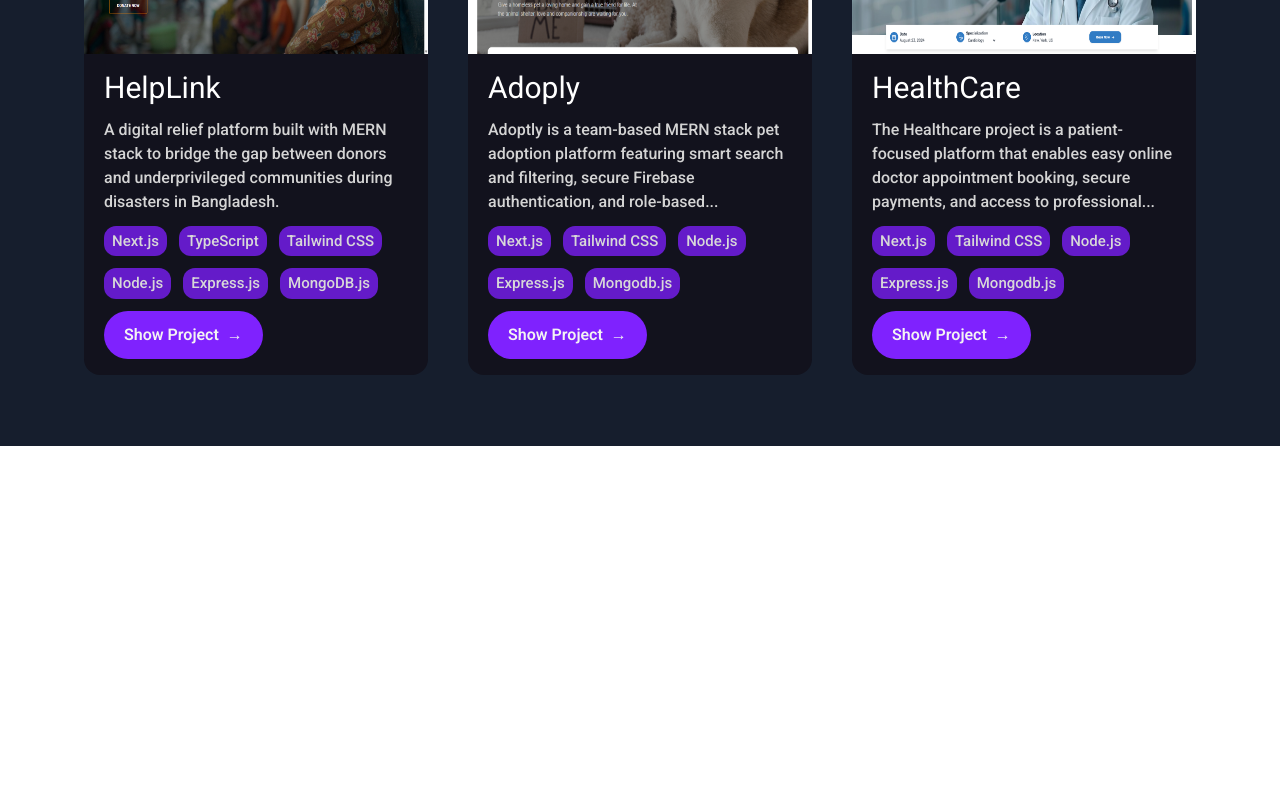
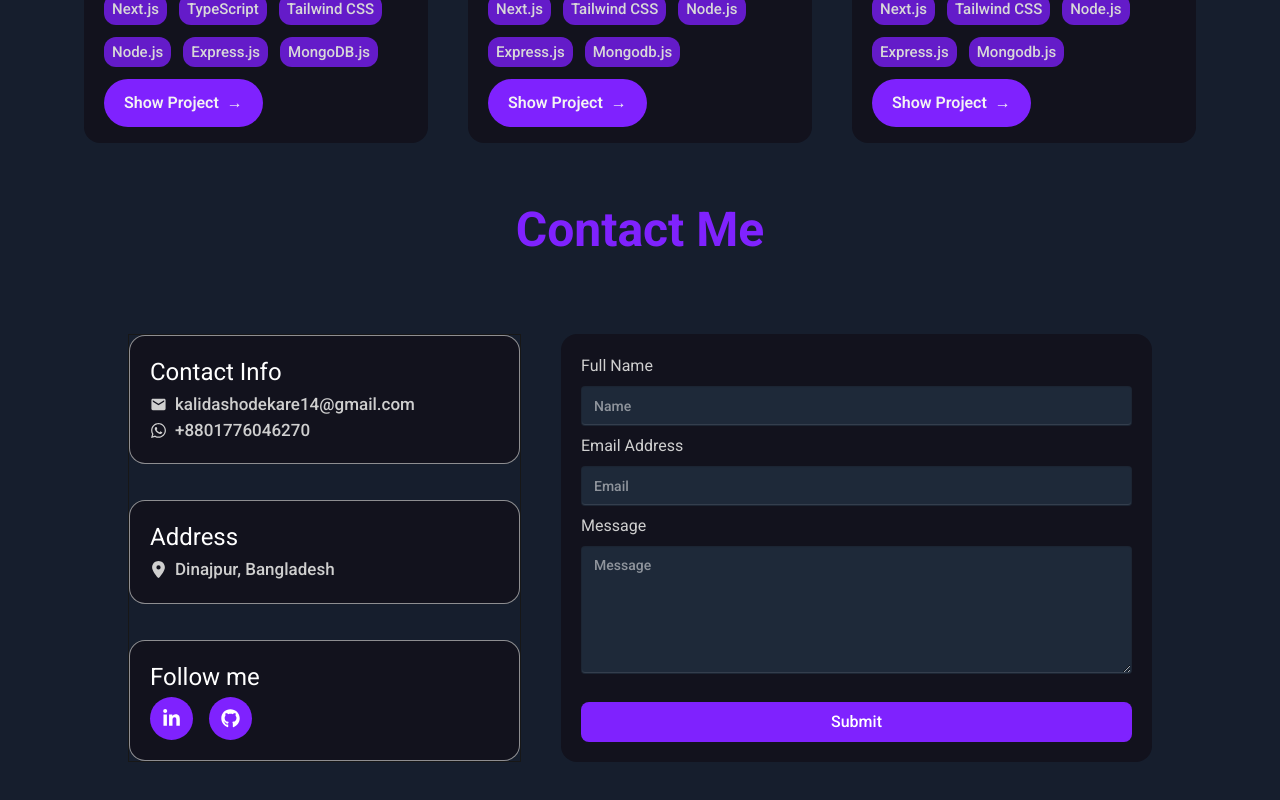
Before and after one commit to kalidashodekare14/Portfolio, a Next.js app: page / in a window 1280 px wide. Shown: the part 2814-3614 px from the top of the page. Before the commit the page ends 3260 px from the top, so only its background shows below. Built offline with nearby package versions, Linux system fonts and the light colour scheme.

Commit message:
ContactMe section implement and design update

```diff
--- a/app/page.tsx
+++ b/app/page.tsx
@@ -1,4 +1,5 @@
 import AboutMe from "@/components/AboutMe";
+import ContactMe from "@/components/ContactMe";
 import Education from "@/components/Education";
 import HeroSection from "@/components/HeroSection";
 import Projects from "@/components/Projects";
@@ -13,6 +14,7 @@ export default function Home() {
       {/* <Education /> */}
       <TechnicalSkill />
       <Projects />
+      <ContactMe />
     </div>
   );
 }
--- /dev/null
+++ b/components/ContactMe.tsx
@@ -0,0 +1,75 @@
+"use client"
+import { FaGithub, FaLinkedinIn, FaWhatsapp } from 'react-icons/fa';
+import { FaLocationDot } from 'react-icons/fa6';
+import { MdEmail } from 'react-icons/md';
+import { motion } from 'motion/react'
+
+const ContactMe = () => {
+    return (
+        <div className=" bg-[#161E2D] px-32">
+            <div className="h-200 font-roboto">
+                <h1 className="text-5xl text-center text-[#7F22FE] font-bold py-10">Contact Me</h1>
+                <div className='w-full flex justify-between gap-10 mt-10'>
+                    <div className='w-[40%] space-y-9 border '>
+                        <div className='text-white border bg-[#12121D] border-[#bbbb] p-5 rounded-2xl space-y-1'>
+                            <h3 className='text-2xl'>Contact Info</h3>
+                            <div>
+                                <div className='flex items-center gap-2 text-[17px] text-[#cfcfcf]'>
+                                    <MdEmail />
+                                    <span className='font-medium'>kalidashodekare14@gmail.com</span>
+                                </div>
+                                <div className='flex items-center gap-2 text-[17px] text-[#cfcfcf]'>
+                                    <FaWhatsapp />
+                                    <span className='font-medium'>+8801776046270</span>
+                                </div>
+                            </div>
+                        </div>
+                        <div className='text-white border bg-[#12121D] border-[#bbbb] p-5 rounded-2xl space-y-1'>
+                            <h3 className='text-2xl'>Address</h3>
+                            <div>
+                                <div className='flex items-center gap-2 text-[17px] text-[#cfcfcf]'>
+                                    <FaLocationDot />
+                                    <span className='font-medium'>Dinajpur, Bangladesh</span>
+                                </div>
+                            </div>
+                        </div>
+                        <div className='text-white border bg-[#12121D] border-[#bbbb] p-5 rounded-2xl space-y-1'>
+                            <h3 className='text-2xl'>Follow me</h3>
+                            <div className='flex items-center gap-4'>
+                                <div className='bg-[#7F22FE] p-3 rounded-full text-[19px]'>
+                                    <FaLinkedinIn />
+                                </div>
+                                <div className='bg-[#7F22FE] p-3 rounded-full text-[19px]'>
+                                    <FaGithub />
+                                </div>
+                            </div>
+                        </div>
+                    </div>
+                    <div className='w-[60%] rounded-2xl space-y-2 bg-[#12121D] text-white p-5'>
+                        <div className='w-full space-y-2'>
+                            <p className='text-[#cfcfcf]'>Full Name</p>
+                            <input className="input w-full font-medium focus:outline-[#7F22FE] text-white bg-[#1E2939]" type="text" placeholder="Name" />
+                        </div>
+                        <div className='w-full space-y-2'>
+                            <p className='text-[#cfcfcf]'>Email Address</p>
+                            <input className="input w-full font-medium focus:outline-[#7F22FE] text-white bg-[#1E2939]" type="email" placeholder="Email" />
+                        </div>
+                        <div className='w-full space-y-2'>
+                            <p className='text-[#cfcfcf]'>Message</p>
+                            <textarea className="textarea h-32 w-full font-medium focus:outline-[#7F22FE] text-white bg-[#1E2939]" placeholder="Message" />
+                        </div>
+                        <motion.button
+                            whileHover={{ scale: 1.01 }}
+                            whileTap={{ scale: 0.95 }}
+                            className="w-full bg-[#7F22FE] cursor-pointer text-white px-6 py-2 mt-5 rounded-lg font-medium"
+                        >
+                            Submit
+                        </motion.button>
+                    </div>
+                </div>
+            </div>
+        </div>
+    );
+};
+
+export default ContactMe;
--- a/components/Projects.tsx
+++ b/components/Projects.tsx
@@ -5,8 +5,8 @@ import { motion } from "motion/react"
 
 const Projects = () => {
     return (
-        <div className=" bg-[#161E2D] min-h-screen flex flex-col justify-center items-center">
-            <div className=" max-w-6xl font-roboto my-10">
+        <div className=" bg-[#161E2D]  flex flex-col justify-center items-center">
+            <div className="lg:h-180 max-w-6xl font-roboto py-10">
                 <h1 className="text-5xl py-10 text-center text-[#7F22FE] font-bold">Projects</h1>
                 <div className="grid grid-cols-1 md:grid-cols-2 lg:grid-cols-3 gap-10 px-5">
                     <motion.div
--- a/components/TechnicalSkill.tsx
+++ b/components/TechnicalSkill.tsx
@@ -11,8 +11,8 @@ import { VscVscode } from "react-icons/vsc";
 
 const TechnicalSkill = () => {
     return (
-        <div className=" bg-[#161E2D] flex flex-col justify-center items-center">
-            <div className="min-h-screen max-w-6xl font-roboto">
+        <div className=" bg-[#161E2D] lg:h-150 flex flex-col justify-center items-center">
+            <div className=" max-w-6xl font-roboto">
                 <h2 className="text-5xl py-10 text-center text-[#7F22FE] font-bold">Technical Skills</h2>
                 <div className="grid grid-cols-1 md:grid-cols-2 lg:grid-cols-3 gap-5 my-10">
                     <motion.div
```
